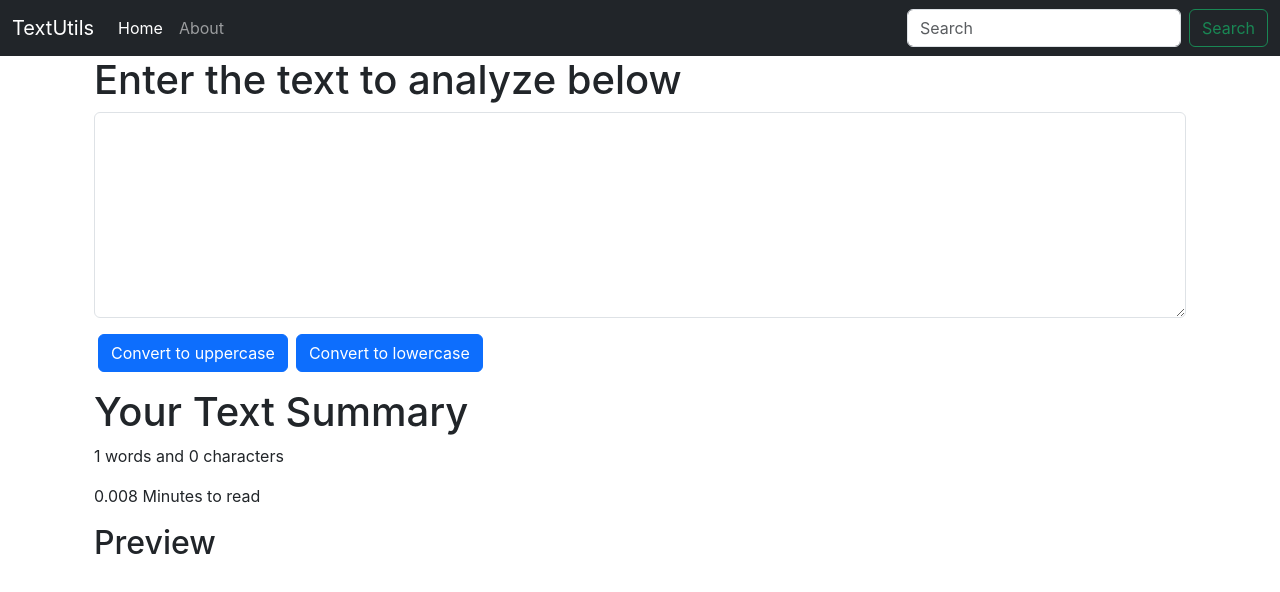
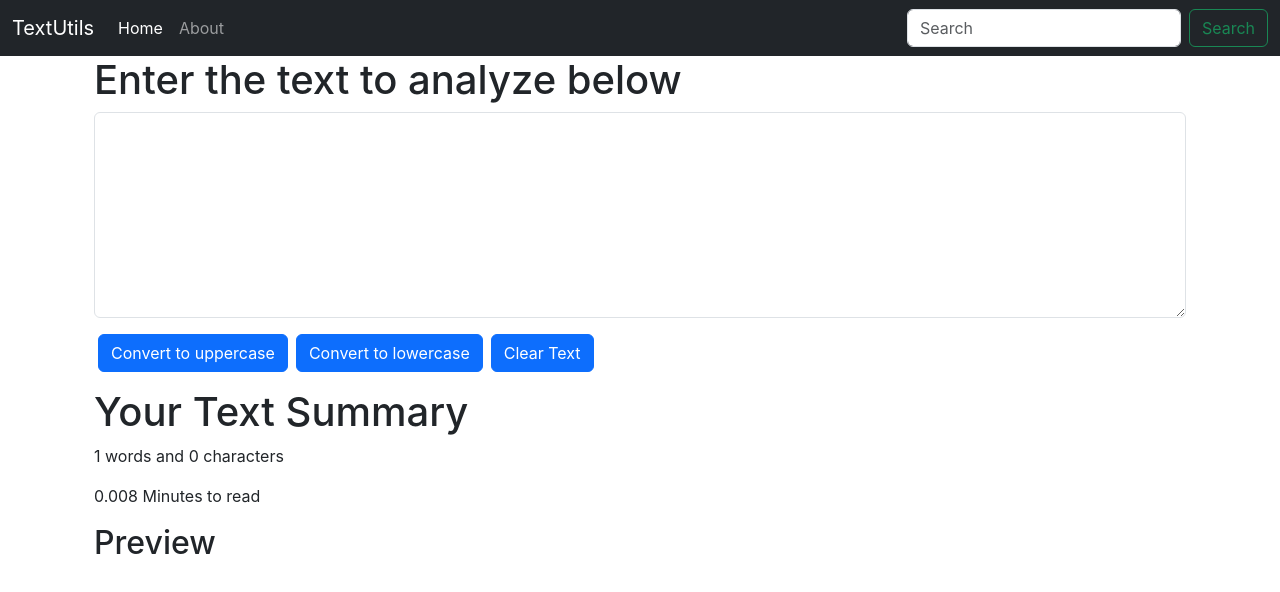
Before and after one commit to Veerupatil45/React-Tutorial, a React (Create React App) app: page / in a window 1280 px wide. Shown: the top 592 px of the page. Built offline with nearby package versions, Linux system fonts and the light colour scheme.

Commit message:
Clear Text function added

```diff
--- a/src/components/TextForm.js
+++ b/src/components/TextForm.js
@@ -12,6 +12,11 @@
     const handleLowClick=()=>{
         console.log("uppercase was clicked" + text);
         let newText=text.toLowerCase();
+        setText(newText)
+    }
+    const handleClearClick=()=>{
+        console.log("Clear text clicked" + text);
+        let newText='';
         setText(newText)
     }
 
@@ -33,6 +38,7 @@
         </div>
         <button className="btn btn-primary mx-1" onClick={handleUpClick}>Convert to uppercase</button>
         <button className="btn btn-primary mx-1" onClick={handleLowClick}>Convert to lowercase</button>
+        <button className="btn btn-primary mx-1" onClick={handleClearClick}>Clear Text</button>
     </div>
     <div className="container my-3">
         <h1>Your Text Summary</h1>
```
